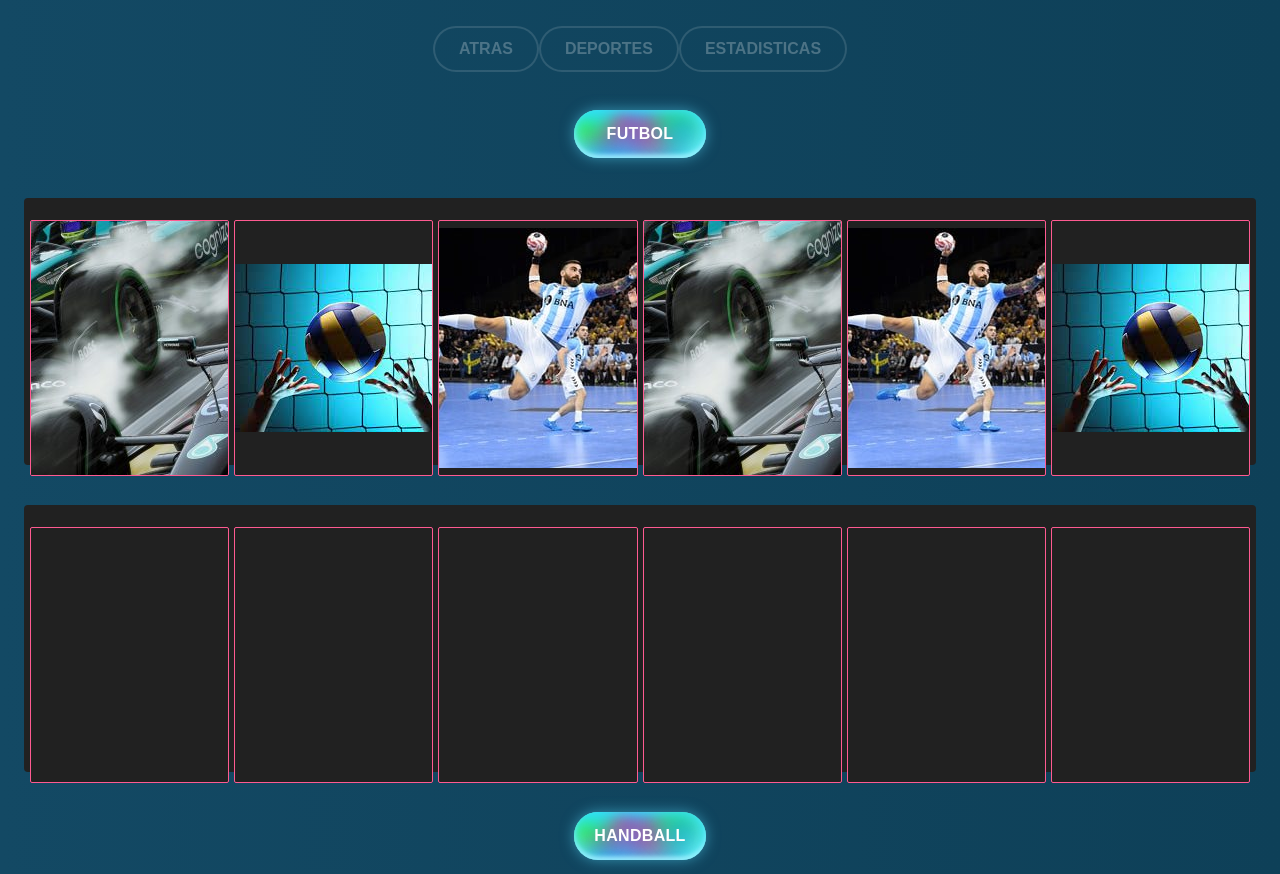
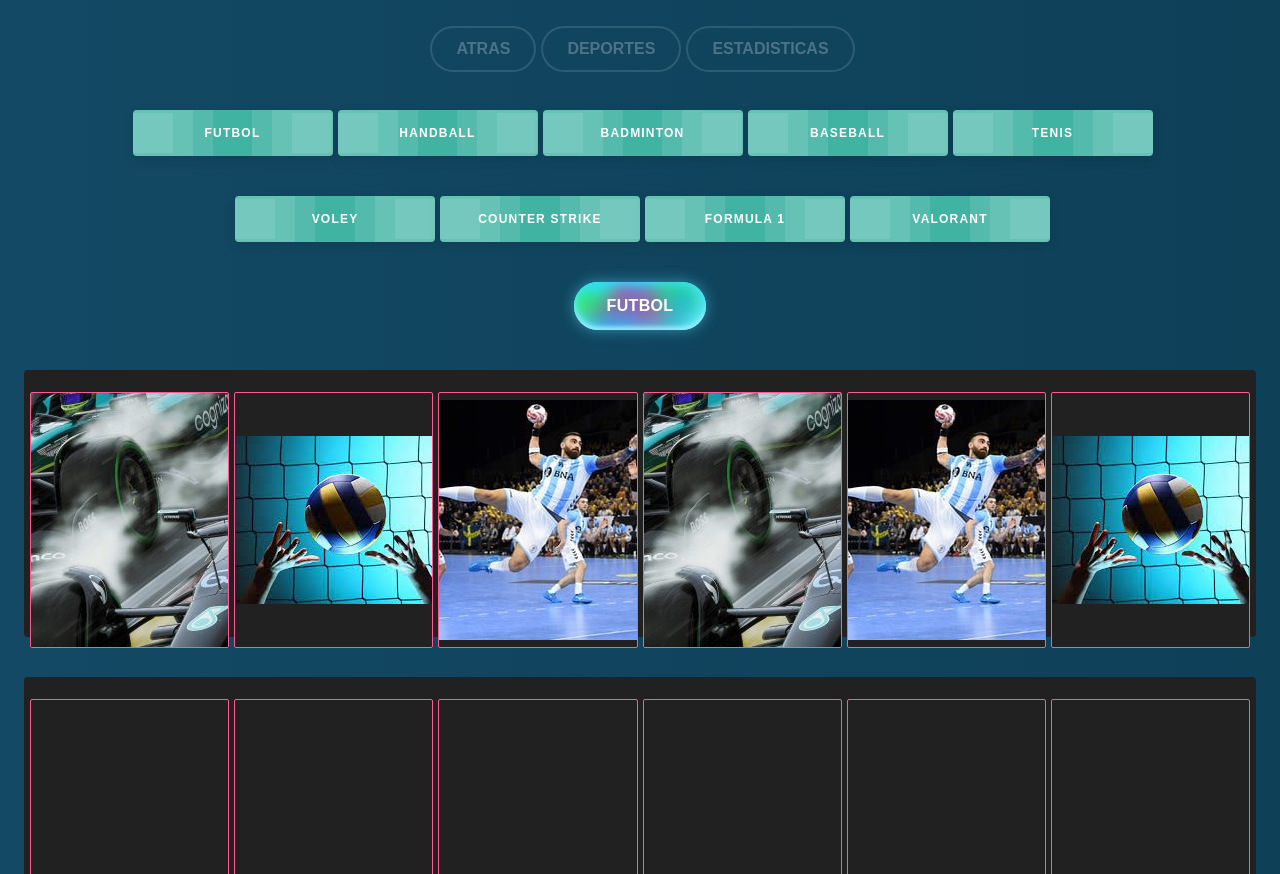
Before and after one commit to lucianonhperiera/Depologs_tp, a PHP site: page /pages/biblioteca_videos/home_videos.html in a window 1280 px wide. Shown: the top 874 px of the page. Run offline with PHP 8.4, Linux system fonts and the light colour scheme.

Commit message:
se agregan botones referanciales a home videos

```diff
--- a/pages/biblioteca_videos/home_videos.css
+++ b/pages/biblioteca_videos/home_videos.css
@@ -4,6 +4,7 @@
     padding-top: 20px; /* Espacio superior para separar de la parte superior de la página */
 }
 .animated-button {
+    margin-left: 5px;
     position: relative;
     display: inline-block;
     padding: 12px 24px;
@@ -50,6 +51,53 @@
     width: 150px;
     height: 150px;
     opacity: 1;
+  }
+
+  /*botones referenciales*/
+  .referenciales{
+    margin-top: 40px;
+    display: flex;
+    justify-content: center;
+  }
+  .btn {
+    margin-left: 5px;
+    outline: 0;
+    display: inline-flex;
+    align-items: center;
+    justify-content: space-between;
+    background: #40B3A2;
+    min-width: 200px;
+    border: 0;
+    border-radius: 4px;
+    box-shadow: 0 4px 12px rgba(0, 0, 0, .1);
+    box-sizing: border-box;
+    padding: 16px 20px;
+    color: #fff;
+    font-size: 12px;
+    font-weight: 600;
+    letter-spacing: 1.2px;
+    text-transform: uppercase;
+    overflow: hidden;
+    cursor: pointer;
+  }
+
+  .btn:hover {
+    opacity: .95;
+  }
+
+  .btn .animation {
+    border-radius: 100%;
+    animation: ripple 0.6s linear infinite;
+  }
+
+  @keyframes ripple {
+    0% {
+      box-shadow: 0 0 0 0 rgba(255, 255, 255, 0.1), 0 0 0 20px rgba(255, 255, 255, 0.1), 0 0 0 40px rgba(255, 255, 255, 0.1), 0 0 0 60px rgba(255, 255, 255, 0.1);
+    }
+
+    100% {
+      box-shadow: 0 0 0 20px rgba(255, 255, 255, 0.1), 0 0 0 40px rgba(255, 255, 255, 0.1), 0 0 0 60px rgba(255, 255, 255, 0.1), 0 0 0 80px rgba(255, 255, 255, 0);
+    }
   }
 
   /*estilos de secciones*/
--- a/pages/biblioteca_videos/home_videos.html
+++ b/pages/biblioteca_videos/home_videos.html
@@ -29,9 +29,50 @@
             <span></span>
         </button>
     </div>
+    <!--referenciales de la biblioteca-->
+    <div class="referenciales">
+        <a href="#futbol">
+            <button class="btn" ><i class="animation"></i>FUTBOL<i class="animation"></i>
+            </button>
+        </a>
+        <a href="#handball">
+            <button class="btn"><i class="animation"></i>HANDBALL<i class="animation"></i>
+            </button>
+        </a>
+        <a href="#badminton">
+            <button class="btn"><i class="animation"></i>BADMINTON<i class="animation"></i>
+            </button>
+        </a>
+        <a href="#baseball">
+            <button class="btn"><i class="animation"></i>BASEBALL<i class="animation"></i>
+            </button>
+        </a>
+        <a href="#tenis">
+            <button class="btn"><i class="animation"></i>TENIS<i class="animation"></i>
+            </button>
+        </a>
+    </div>
+    <div class="referenciales">
+        <a href="#voley">
+            <button class="btn"><i class="animation"></i>VOLEY<i class="animation"></i>
+            </button>
+        </a>
+        <a href="#counter">
+            <button class="btn"><i class="animation"></i>COUNTER STRIKE<i class="animation"></i>
+            </button>
+        </a>
+        <a href="#formula">
+            <button class="btn"><i class="animation"></i>FORMULA 1<i class="animation"></i>
+            </button>
+        </a>
+        <a href="#valorant">
+            <button class="btn"><i class="animation"></i>VALORANT<i class="animation"></i>
+            </button>
+        </a>
+    </div>
 
     <!--boton donde nos dirigira a la seccion del deporte marcado en el mismo-->
-    <div class="seccion">
+    <div class="seccion" id="futbol">
         <button class="uiverse">
             <div class="wrapper">
                 <span>FUTBOL</span>
@@ -72,7 +113,7 @@
             <p><source src="" type="video/mp4"></p>
         </div>
     </div>
-    <div class="seccion">
+    <div class="seccion" id="handball">
         <button class="uiverse">
             <div class="wrapper">
                 <span>HANDBALL</span>
@@ -112,7 +153,7 @@
         </div>
     </div>
     <div class="seccion">
-        <button class="uiverse">
+        <button class="uiverse" id="badminton">
             <div class="wrapper">
                 <span>BADMINTON</span>
                 <div class="circle circle-12"></div>
@@ -151,7 +192,7 @@
         </div>
     </div>
     <div class="seccion">
-        <button class="uiverse">
+        <button class="uiverse" id="baseball">
             <div class="wrapper">
                 <span>BASEBALL</span>
                 <div class="circle circle-12"></div>
@@ -190,7 +231,7 @@
         </div>
     </div>
     <div class="seccion">
-        <button class="uiverse">
+        <button class="uiverse" id="tenis">
             <div class="wrapper">
                 <span>TENIS</span>
                 <div class="circle circle-12"></div>
@@ -229,7 +270,7 @@
         </div>
     </div>
     <div class="seccion">
-        <button class="uiverse">
+        <button class="uiverse" id="voley">
             <div class="wrapper">
                 <span>VOLEY</span>
                 <div class="circle circle-12"></div>
@@ -268,7 +309,7 @@
         </div>
     </div>
     <div class="seccion">
-        <button class="uiverse">
+        <button class="uiverse" id="counter">
             <div class="wrapper">
                 <span>COUNTER STRIKE</span>
                 <div class="circle circle-12"></div>
@@ -306,8 +347,8 @@
             <p><source src="" type="video/mp4"></p>
         </div>
     </div>
-    <div class="seccion">
-        <button class="uiverse">
+    <div class="seccion" >
+        <button class="uiverse" id="formula" onclick="window.location.href = '../deportes/f1/home_f1.html'">
             <div class="wrapper">
                 <span>FORMULA 1</span>
                 <div class="circle circle-12"></div>
@@ -346,7 +387,7 @@
         </div>
     </div>
     <div class="seccion">
-        <button class="uiverse">
+        <button class="uiverse" id="valorant">
             <div class="wrapper">
                 <span>VALORANT</span>
                 <div class="circle circle-12"></div>
```
